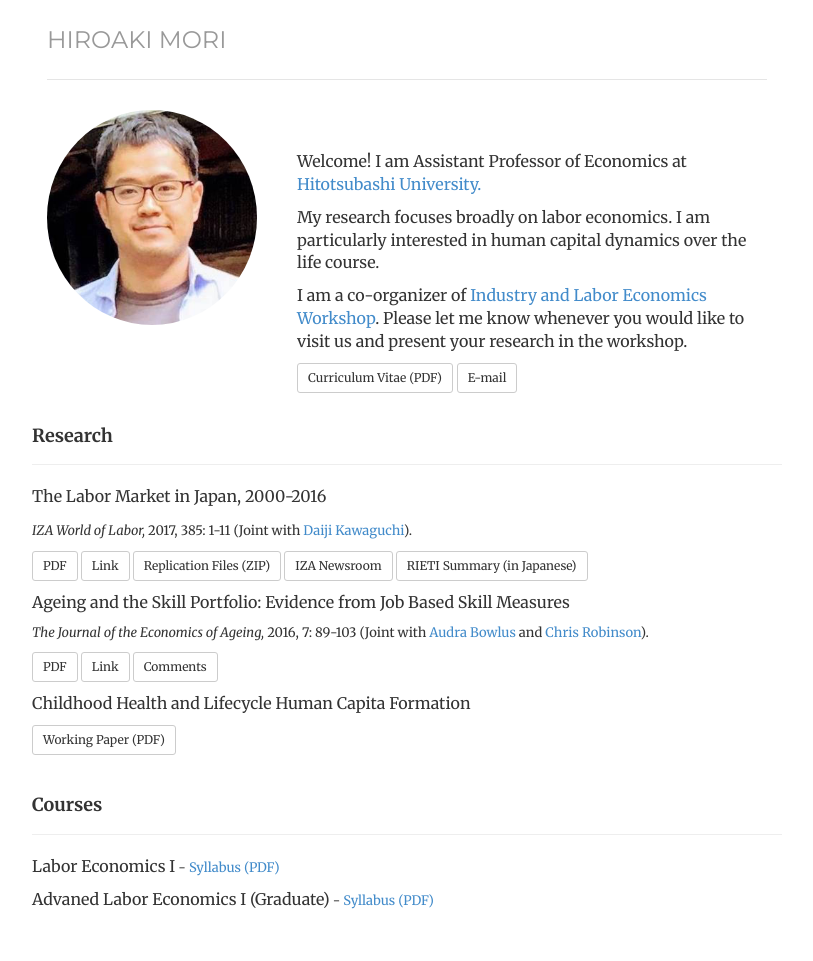
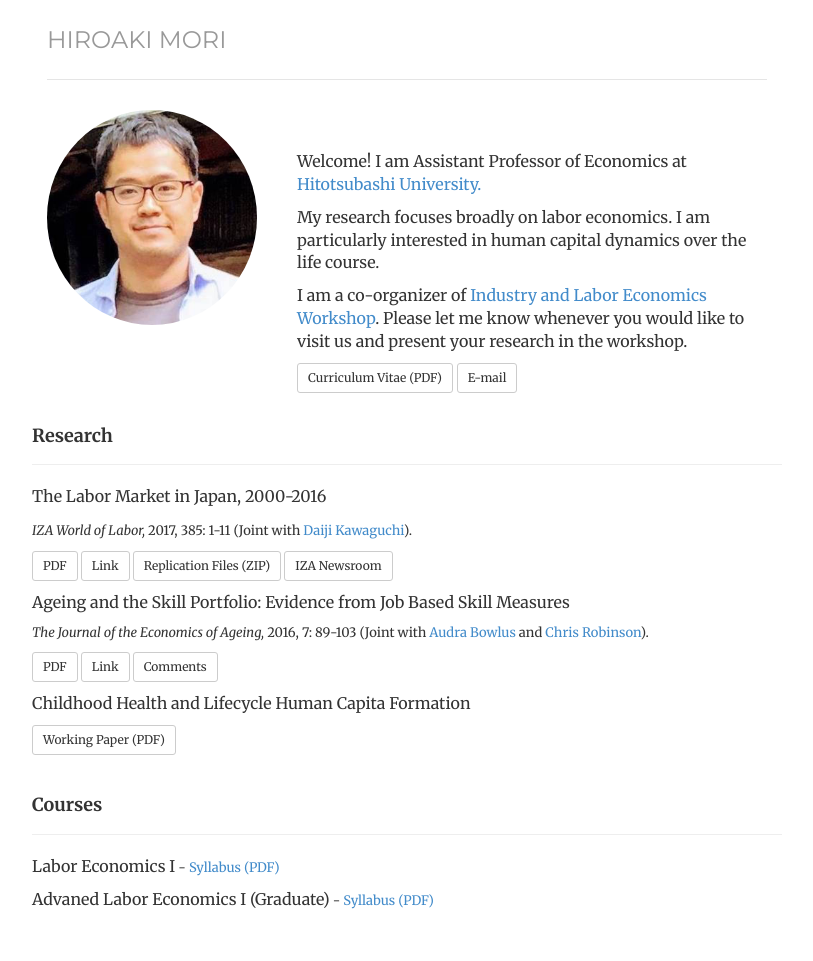
Before and after one commit to morihiroaki/morihiroaki.github.io, a Jekyll site: the page built from index.html, in a window 1280 px wide. Shown: the whole page, without its empty margins (233-1046 px from the left). Built offline with Jekyll 4.4.1, drawn with Linux system fonts in a browser that asks for light colours.

Commit message:
Update index.html

```diff
--- a/index.html
+++ b/index.html
@@ -34,8 +34,7 @@
 <p><a href="./files/Kawaguchi_Mori_2017_WoL.pdf" target="_blank" class="btn btn-default btn-sm" role="button">PDF</a>
 <a href="https://wol.iza.org/articles/the-labor-market-in-japan/long" target="_blank" class="btn btn-default btn-sm" role="button">Link</a>
 <a href="./files/KM17_WoL.zip" class="btn btn-default btn-sm" target="_blank" role="button">Replication Files (ZIP)</a>
-<a href="http://newsroom.iza.org/en/2017/09/28/the-labor-market-in-japan-2000-2016-a-role-model-for-aging-societies-across-the-globe/" target="_blank" class="btn btn-default btn-sm" role="button">IZA Newsroom</a>
-<a href="http://www.rieti.go.jp/jp/special/from-iza/008.html" target="_blank" class="btn btn-default btn-sm" role="button">RIETI Summary (in Japanese)</a></p>
+<a href="http://newsroom.iza.org/en/2017/09/28/the-labor-market-in-japan-2000-2016-a-role-model-for-aging-societies-across-the-globe/" target="_blank" class="btn btn-default btn-sm" role="button">IZA Newsroom</a></p>
 
 <p><font size="3">Ageing and the Skill Portfolio: Evidence from Job Based Skill Measures</font></p>
 <p><font size="2"><i>The Journal of the Economics of Ageing,</i> 2016, 7: 89-103 (Joint with <a href="http://economics.uwo.ca/people/faculty/bowlus.html" target="_blank" title="Link">Audra Bowlus</a> and <a href="http://economics.uwo.ca/people/faculty/robinson.html" target="_blank" title="Link">Chris Robinson</a>). </p>
```
